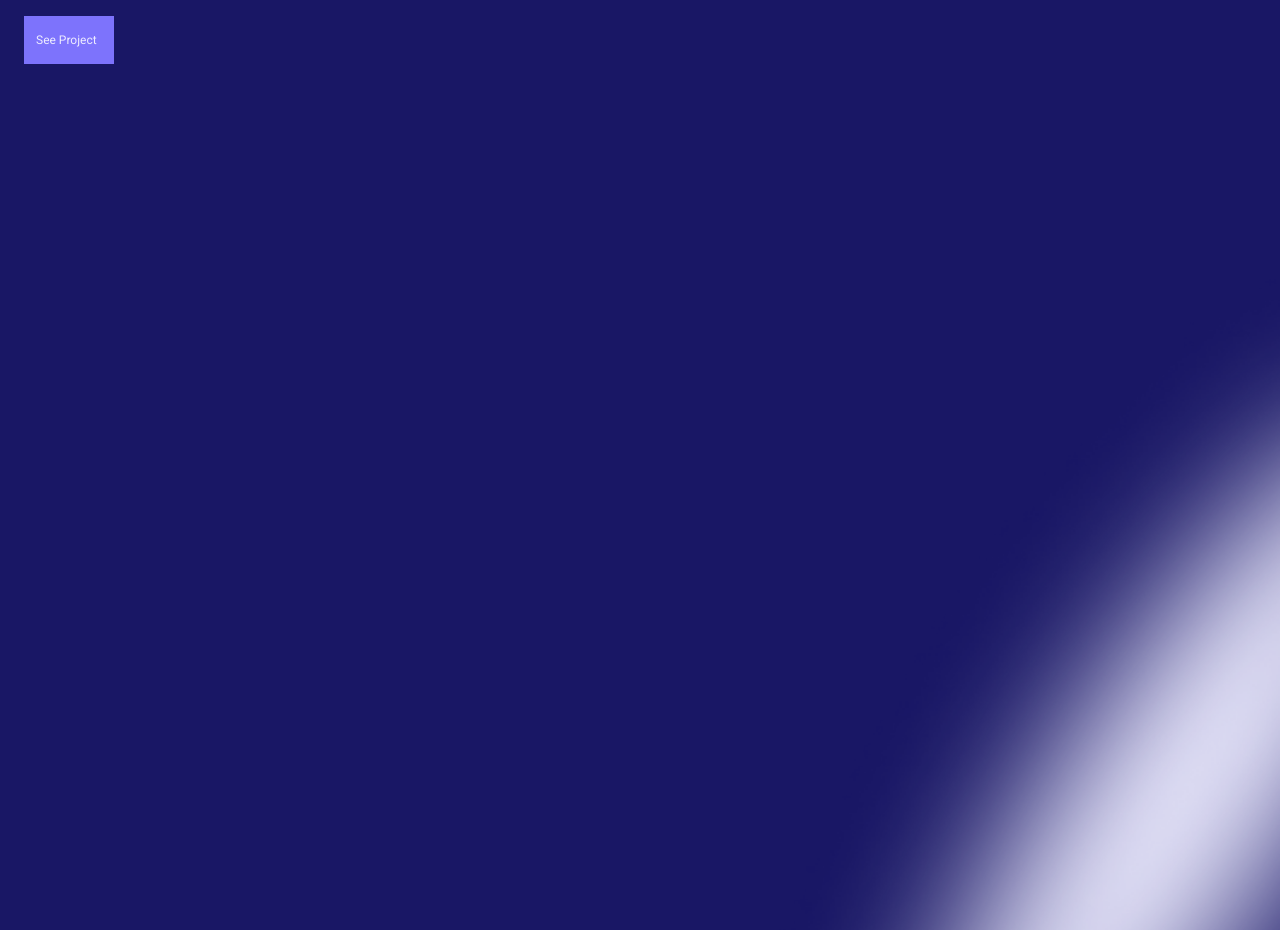
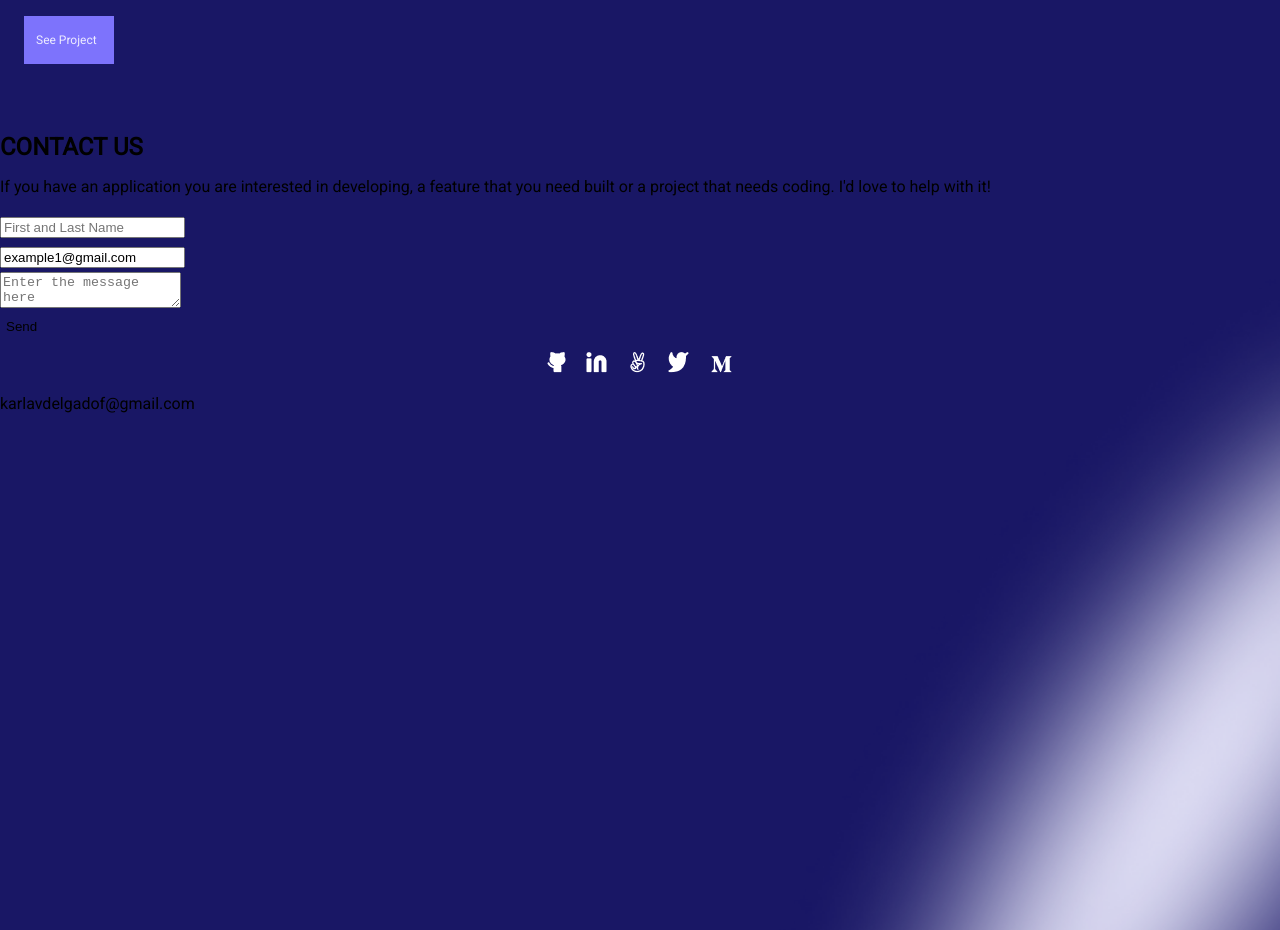
Before and after one commit to karlavdelgadof/My-Portfolio-pj_microverse, a plain HTML site: page index.html in a window 1280 px wide. Shown: the part 3940-4870 px from the top of the page. Drawn offline with Linux system fonts and the light colour scheme.

Commit message:
Add html structure  for contact us section

```diff
--- a/index.html
+++ b/index.html
@@ -126,5 +126,39 @@
             <button type="button" class="work-card-button">See Project</button>
           </article>
         </section>
+        <section class="contact-us">
+          <div class="contact-us-text">
+            <h2 class="contact-header">CONTACT US</h2>
+            <p class="contact-p">If you have an application you are interested in developing, a feature that you need built or a project that
+              needs coding. I'd love to help with it!</p>
+          </div>
+          <form action="..." method="post" class="contact-form">
+            <ul class="contact-inputs">
+              <li>
+                <input class="small-text" type="text" name="user_name" placeholder="First and Last Name" maxlength="30" required>
+              </li>
+              <li>
+                <input class="small-text" type="email" name="user_email" value="example1@gmail.com" required>
+              </li>
+              <li>
+                <textarea class="msg" name="user_message" maxlength="500" placeholder="Enter the message here" required></textarea>
+              </li>
+              <li class="submit-container">
+                <button class="contact-submit" type="submit">Send</button>
+              </li>
+            </ul>
+          </form>
+        </section>
+        <footer class="footer">
+          <div class="social-media">
+            <button type="button" class="social-icon"><img src="multimedia/githubicon.png" alt="Github cat icon"></button>
+            <button type="button" class="social-icon"><img src="multimedia/linkedinicon.png" alt="Linkedin icon"></button>
+            <button type="button" class="social-icon"><img src="multimedia/angelist1.png" alt="Peace hand sign icon"></button>
+            <button type="button" class="social-icon"><img src="multimedia/twittericon.png"
+                alt="Twitter birdie icon"></button>
+            <button type="button" class="social-icon"><img src="multimedia/Icon-Medium.png" alt="Medium icon"></button>
+          </div>
+          <p>karlavdelgadof@gmail.com</p>
+        </footer>
     </body>
 </html>
```
